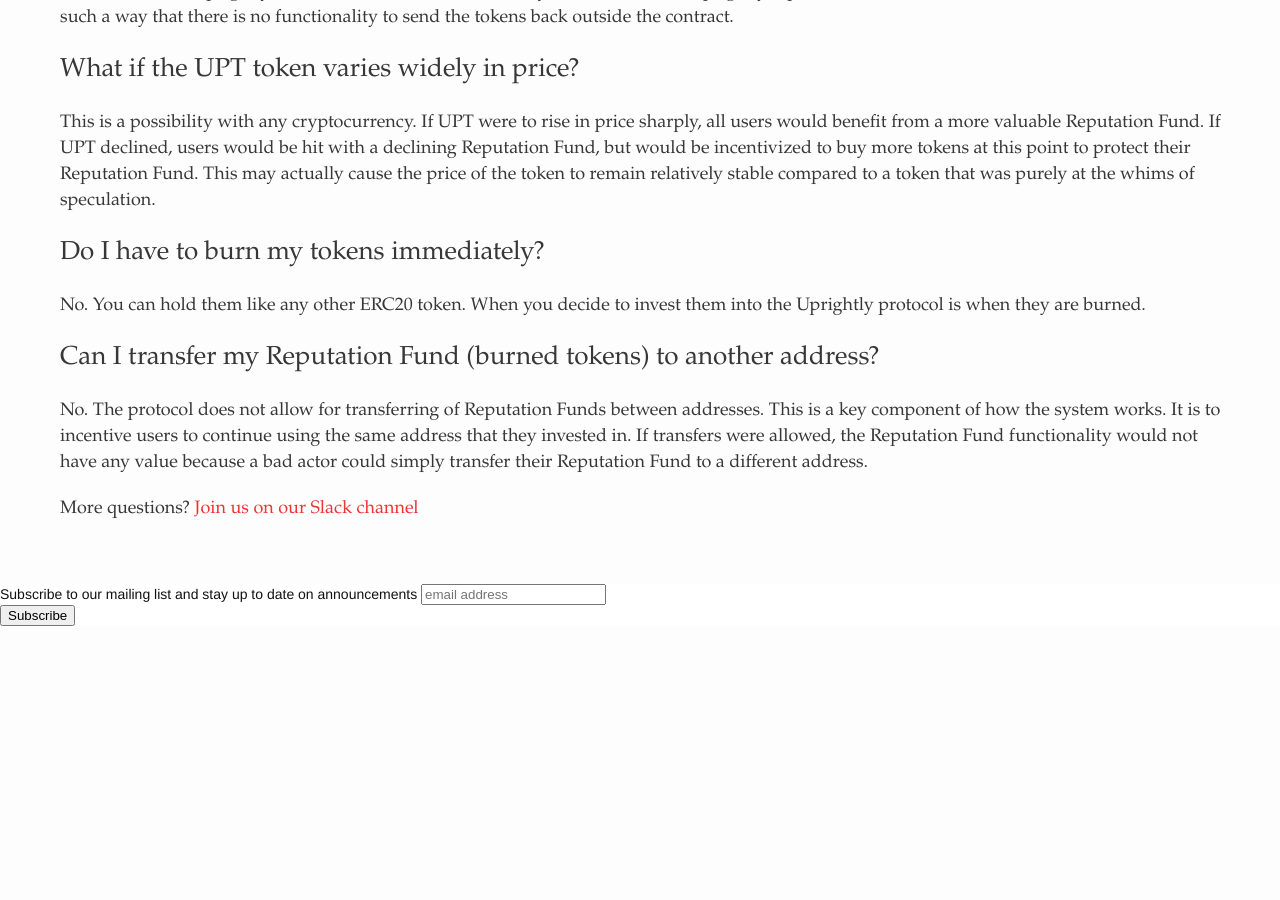
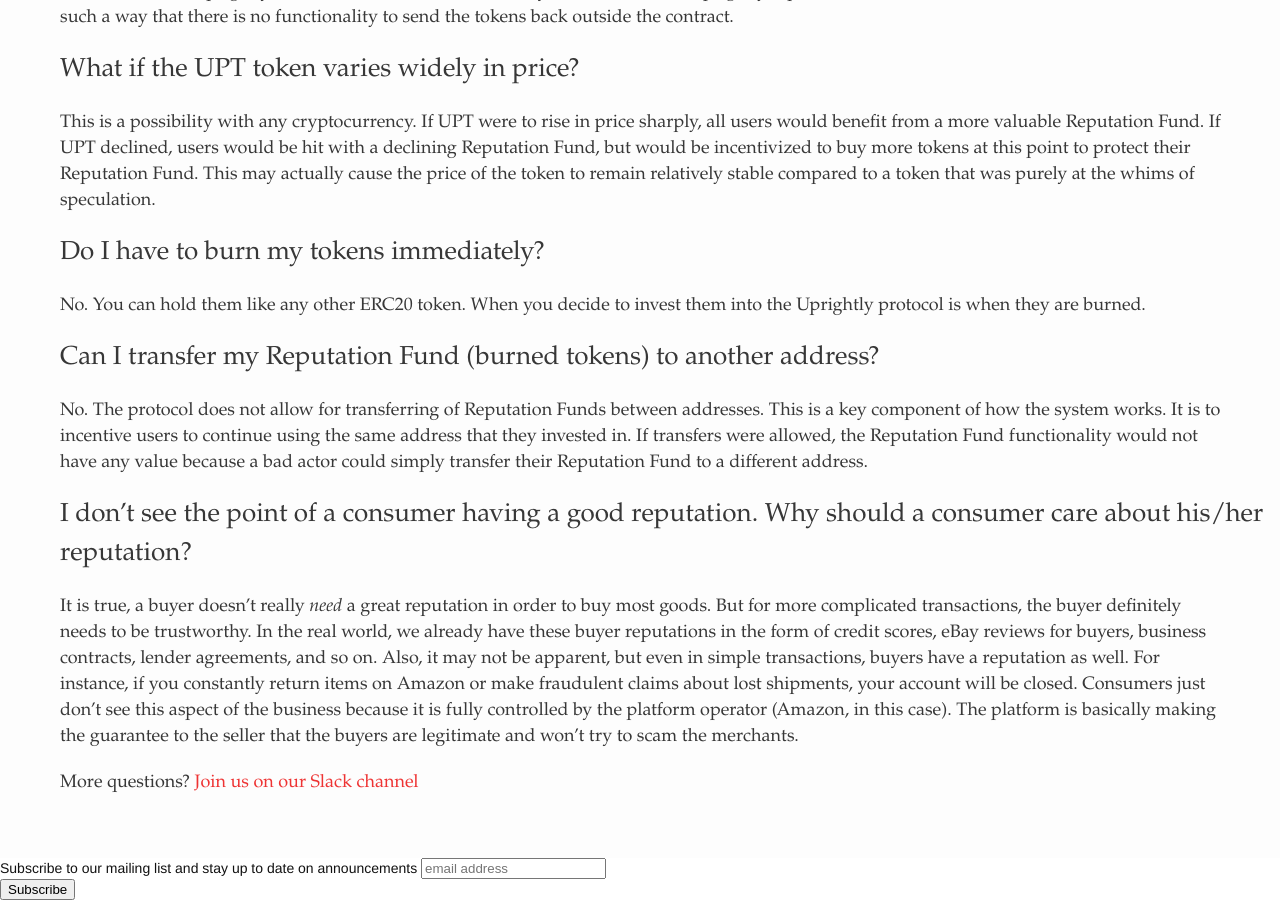
Before and after one commit to uprightly/website, a Jekyll site: the page built from faq.md, in a window 1280 px wide and 900 px high, scrolled down 901 px. Built offline with Jekyll 4.4.1, drawn with Linux system fonts in a browser that asks for light colours; comment, search, counter and statistics services are not loaded; before the commit the page ends 1527 px from its top, so only the background shows below that.

Commit message:
add question about consumer reputations

```diff
--- a/faq.md
+++ b/faq.md
@@ -31,4 +31,8 @@
 
 No. The protocol does not allow for transferring of Reputation Funds between addresses. This is a key component of how the system works. It is to incentive users to continue using the same address that they invested in. If transfers were allowed, the Reputation Fund functionality would not have any value because a bad actor could simply transfer their Reputation Fund to a different address.
 
+## I don't see the point of a consumer having a good reputation. Why should a consumer care about his/her reputation?
+
+It is true, a buyer doesn't really _need_ a great reputation in order to buy most goods. But for more complicated transactions, the buyer definitely needs to be trustworthy. In the real world, we already have these buyer reputations in the form of credit scores, eBay reviews for buyers, business contracts, lender agreements, and so on. Also, it may not be apparent, but even in simple transactions, buyers have a reputation as well. For instance, if you constantly return items on Amazon or make fraudulent claims about lost shipments, your account will be closed. Consumers just don't see this aspect of the business because it is fully controlled by the platform operator (Amazon, in this case). The platform is basically making the guarantee to the seller that the buyers are legitimate and won't try to scam the merchants.
+
 More questions? [Join us on our Slack channel](https://join.slack.com/t/uprightly/shared_invite/enQtMzExMTc1OTI0MzEwLTFiNWI5NmRhYTQ5MjAzMzdiYmNiZDE2ODE2NTA3NDI3NTdiZGIwN2RkOTYxYTg1Mzg5NWQ0OWJiYjJiNWI1NGI)
```
